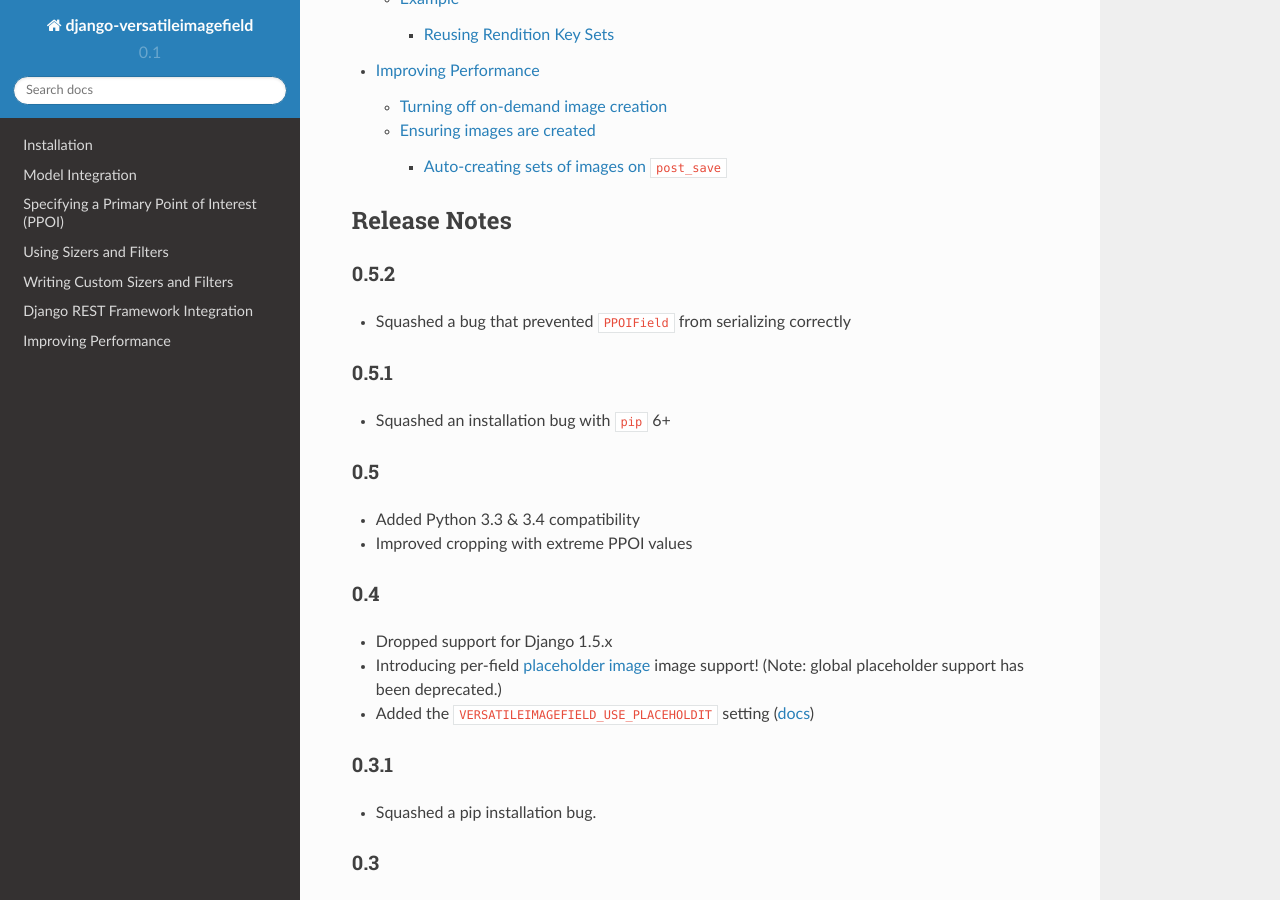
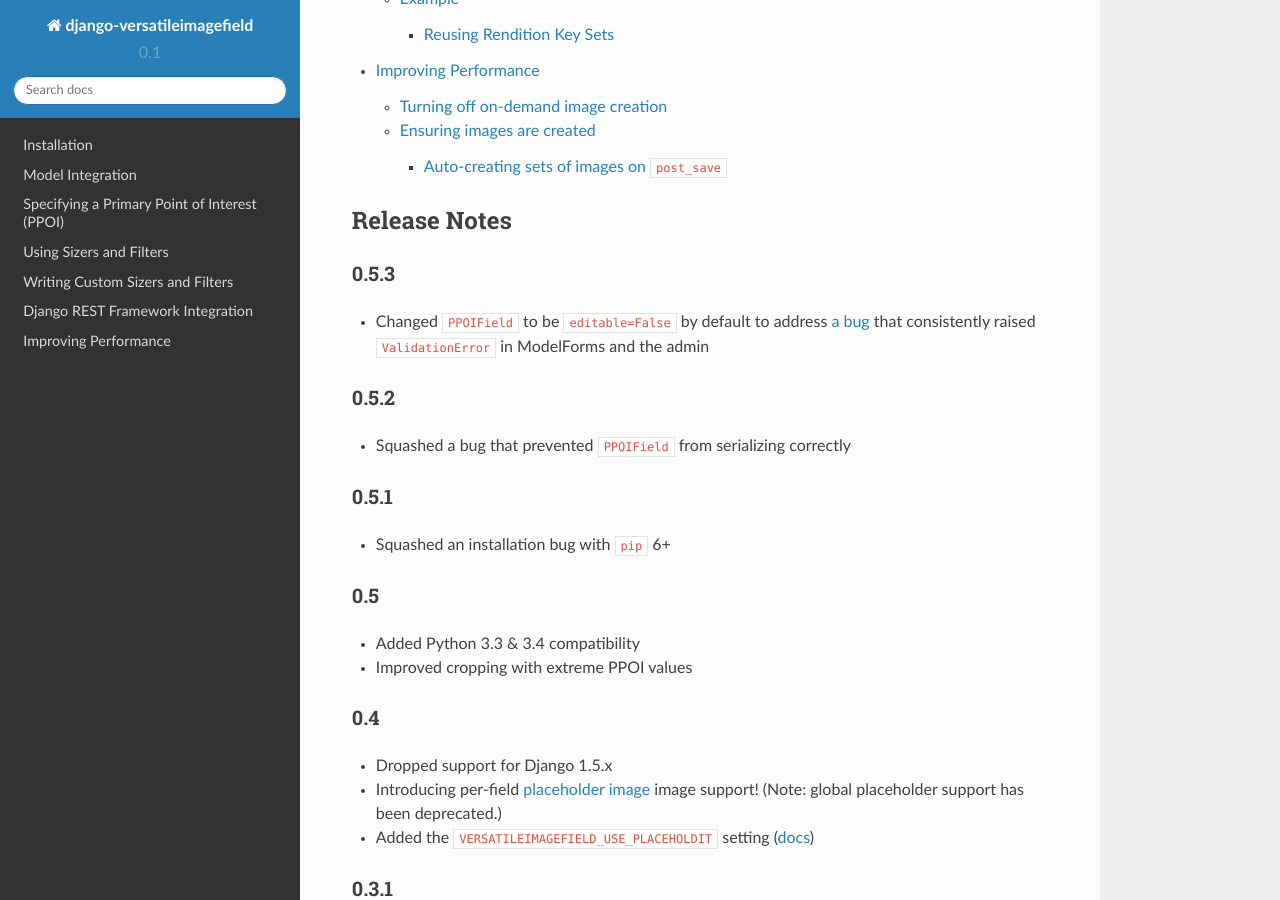
Before and after one commit to respondcreate/django-versatileimagefield, a Sphinx documentation site: the page built from docs/index.rst, in a window 1280 px wide and 900 px high, scrolled down 2489 px. Built offline with Sphinx 7.4.7 and the Read the Docs theme 2.0.0, drawn with Linux system fonts in a browser that asks for light colours.

```diff
--- a/docs/index.rst
+++ b/docs/index.rst
@@ -78,6 +78,10 @@ Table of Contents
 Release Notes
 =============
 
+0.5.3
+^^^^^
+- Changed ``PPOIField`` to be ``editable=False`` by default to address `a bug <https://github.com/WGBH/django-versatileimagefield/issues/7>`_ that consistently raised ``ValidationError`` in ModelForms and the admin
+
 0.5.2
 ^^^^^
 - Squashed a bug that prevented ``PPOIField`` from serializing correctly
--- a/docs/specifying_ppoi.rst
+++ b/docs/specifying_ppoi.rst
@@ -163,3 +163,5 @@ PPOI value is currently set to on the image:
    :alt: django-versatileimagefield PPOI admin widget example
 
    django-versatileimagefield PPOI admin widget example
+
+.. note:: ``PPOIField`` is not editable so it will be automatically excluded from the admin.
--- a/setup.py
+++ b/setup.py
@@ -7,7 +7,7 @@ import uuid
 setup(
     name='django-versatileimagefield',
     packages=find_packages(),
-    version='0.5.2',
+    version='0.5.3',
     author=u'Jonathan Ellenberger',
     author_email='jonathan_ellenberger@wgbh.org',
     url='http://github.com/WGBH/django-versatileimagefield/',
```
